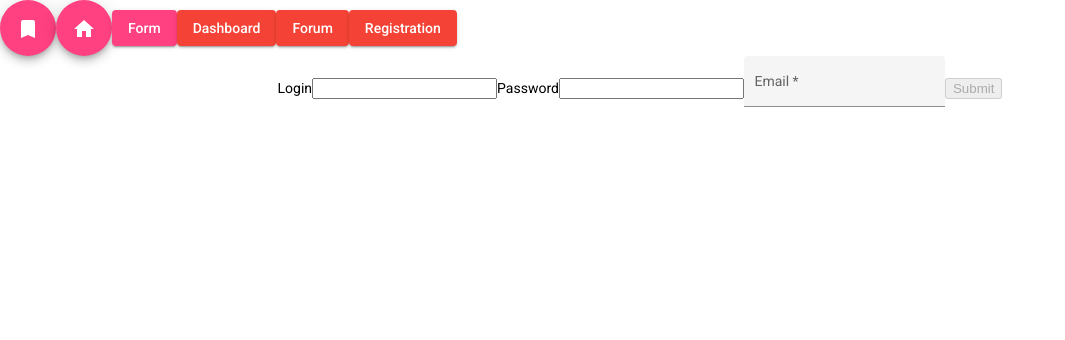
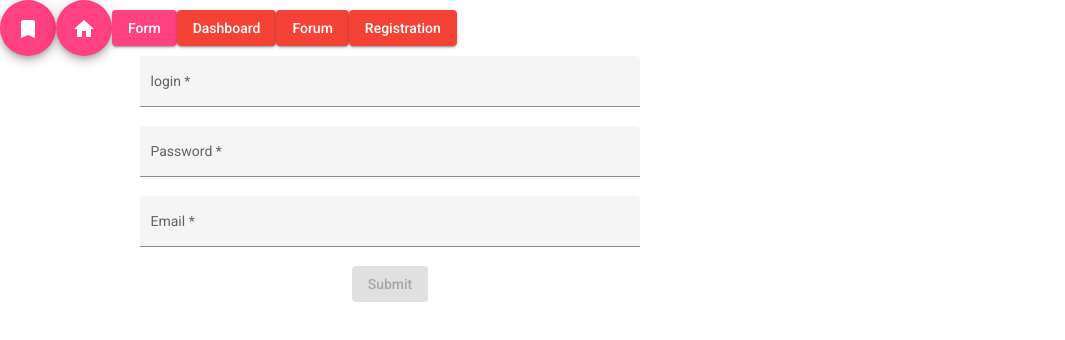
Before and after one commit to Gena3272/currency-conversion, an Angular app: page /registration in a window 1280 px wide. Shown: the top 340 px of the page, without its empty margins (0-1065 px from the left). Built offline with nearby package versions, Linux system fonts and the light colour scheme.

Commit message:
Registration Form
* Create form (login, password, email and button)
* work with canDeactivate

```diff
--- a/src/app/app.component.html
+++ b/src/app/app.component.html
@@ -33,7 +33,7 @@
   Forum
 </button>
 <button
-  mat-raised-button
+   mat-raised-button
   color="warn"
   routerLink="/registration">
 
--- a/src/app/components/registration-form/components/registration-form/registration-form.component.html
+++ b/src/app/components/registration-form/components/registration-form/registration-form.component.html
@@ -1,21 +1,74 @@
 <div class="container">
-  <form [formGroup]="registrationForm">
+  <form
+    [formGroup]="registrationForm"
+    class="example-form">
 
-    <label>Login</label>
-    <input type="text" formControlName="login">
+    <div>
+      <mat-form-field class="example-full-width" appearance="fill">
 
-    <label>Password</label>
-    <input type="password" formControlName="password">
+        <mat-label>login</mat-label>
+        <input class="login" formControlName="login" matInput placeholder="login...">
 
-    <mat-form-field class="example-full-width" appearance="fill">
-      <mat-label>Email</mat-label>
-      <input type="email" matInput formControlName="email"
-             placeholder="Ex. pat@example.com">
-    </mat-form-field>
+        <mat-error
+          *ngIf="registrationForm.controls['login'].hasError('minLength')
+          && (registrationForm.get('login').dirty)">
+
+            Your login cannot be less than 5 characters
+        </mat-error>
+
+        <mat-error
+          *ngIf="registrationForm.controls['login'].hasError('maxlength')
+          && (registrationForm.get('login').dirty)">
+
+            Your login cannot exceed 16 characters.
+        </mat-error>
+
+      </mat-form-field>
+    </div>
+
+    <div>
+      <mat-form-field class="example-full-width" appearance="fill">
+
+        <mat-label>Password</mat-label>
+        <input type="password" formControlName="password" matInput placeholder="password...">
+
+        <mat-error
+          *ngIf="registrationForm.controls['password'].hasError('maxlength') &&
+          (registrationForm.get('password').dirty)">
+
+            Your password cannot exceed 16 characters.
+        </mat-error>
+
+      </mat-form-field>
+    </div>
+
+    <div>
+      <mat-form-field class="example-full-width" appearance="fill">
+
+        <mat-label>Email</mat-label>
+        <input type="email" matInput formControlName="email"  placeholder="Ex.pat@example.com">
+      </mat-form-field>
+
+      <mat-error
+        *ngIf="registrationForm.get('email').hasError('required')
+        && (registrationForm.get('email').dirty)">
+
+          Please provide email
+      </mat-error>
+
+      <mat-error
+        *ngIf="registrationForm.get('email').hasError('email')
+        && (registrationForm.get('email').dirty)">
+
+          Please provide valid email
+      </mat-error>
+    </div>
 
     <button
+      mat-raised-button
       type="submit"
-      [disabled]="registrationForm.invalid">
+      [disabled]="registrationForm.invalid"
+      (click)="registrationAccount()">
 
         Submit
     </button>
--- a/src/app/components/registration-form/components/registration-form/registration-form.component.scss
+++ b/src/app/components/registration-form/components/registration-form/registration-form.component.scss
@@ -0,0 +1,13 @@
+.login {
+  text-transform: capitalize;
+}
+
+.example-form {
+  min-width: 150px;
+  max-width: 500px;
+  width: 100%;
+}
+
+.example-full-width {
+  width: 100%;
+}
--- a/src/app/components/registration-form/components/registration-form/registration-form.component.ts
+++ b/src/app/components/registration-form/components/registration-form/registration-form.component.ts
@@ -1,25 +1,31 @@
+// Angular
 import { Component } from '@angular/core';
 import { FormControl, FormGroup, Validators } from "@angular/forms";
-import { RegExInEmail } from "../../constants/registration-form";
+
+// Constants
+import { RegExInEmail, RegExInLogin, RegExInPassword } from "../../constants/registration-form";
+
+// Services
+import { RegistrationFormService } from "../../services/registration-form.service";
 
 @Component({
   selector: 'app-registration-form',
   templateUrl: './registration-form.component.html',
-  styleUrls: ['./registration-form.component.scss']
+  styleUrls: ['./registration-form.component.scss'],
 })
 export class RegistrationFormComponent {
   registrationForm: FormGroup = new FormGroup({
 
     login: new FormControl('', [
       Validators.required,
-      Validators.pattern(''),
+      Validators.pattern(RegExInLogin),
       Validators.minLength(5),
       Validators.maxLength(16),
     ]),
 
     password: new FormControl('', [
       Validators.required,
-      Validators.pattern(''),
+      Validators.pattern(RegExInPassword),
       Validators.minLength(8),
       Validators.maxLength(16),
     ]),
@@ -28,6 +34,12 @@ export class RegistrationFormComponent {
       Validators.required,
       Validators.pattern(RegExInEmail),
       Validators.email,
-    ])
-  })
+    ]),
+  });
+
+  constructor(private registrationFormService: RegistrationFormService) {}
+
+  registrationAccount(): void {
+    this.registrationFormService.isValidForm = this.registrationForm.valid;
+  }
 }
--- a/src/app/components/registration-form/constants/registration-form.ts
+++ b/src/app/components/registration-form/constants/registration-form.ts
@@ -1,4 +1,3 @@
-export const RegExInEmail =
-  '@"^[\\w!#$%&\'*+\\-/=?\\^_`{|}~]+(\\.[\\w!#$%&\'*+\\-/=?\\^_`{|}~]+)*"\n' +
-  '+ "@"\n' +
-  '+ @"((([\\-\\w]+\\.)+[a-zA-Z]{2,4})|(([0-9]{1,3}\\.){3}[0-9]{1,3}))$";';
+export const RegExInEmail = '^((([0-9A-Za-z]{1}[-0-9A-z\\.]{0,30}[0-9A-Za-z]?)|([0-9А-Яа-я]{1}[-0-9А-я\\.]{0,30}[0-9А-Яа-я]?))@([-A-Za-z]{1,}\\.){1,}[-A-Za-z]{2,})$';
+export const RegExInPassword = '^(?=.*\\d)(?=.*[a-z])(?=.*[A-Z])(?!.*\\s).*$';
+export const RegExInLogin = '^[a-zA-Z][a-zA-Z0-9-_\\.]{5,16}$';
--- /dev/null
+++ b/src/app/components/registration-form/guards/registration-form.guard.ts
@@ -0,0 +1,37 @@
+// Angular
+import { Injectable } from '@angular/core';
+import { ActivatedRouteSnapshot, CanDeactivate, RouterStateSnapshot, UrlTree } from '@angular/router';
+
+// RxJs
+import { Observable } from 'rxjs';
+
+// Material
+import { MatDialog } from "@angular/material/dialog";
+
+// Services
+import { RegistrationFormService } from "../services/registration-form.service";
+
+// Components
+import { HomeDialogComponent } from "../../shared/components/home-dialog/home-dialog.component";
+
+@Injectable({
+  providedIn: 'root',
+})
+export class RegistrationFormGuard implements CanDeactivate<unknown> {
+  constructor(
+    private registrationFormService: RegistrationFormService,
+    private dialog: MatDialog,
+  ) {}
+
+  canDeactivate(
+    component: unknown,
+    currentRoute: ActivatedRouteSnapshot,
+    currentState: RouterStateSnapshot,
+    nextState?: RouterStateSnapshot): Observable<boolean | UrlTree> | Promise<boolean | UrlTree> | boolean | UrlTree {
+    if(!this.registrationFormService.isValidForm) {
+      this.dialog.open(HomeDialogComponent);
+    }
+
+    return this.registrationFormService.isValidForm;
+  }
+}
--- a/src/app/components/registration-form/registration-form.module.ts
+++ b/src/app/components/registration-form/registration-form.module.ts
@@ -1,14 +1,26 @@
+// Angular
 import { NgModule } from '@angular/core';
 import { CommonModule } from '@angular/common';
-import { RegistrationFormRoutingModule } from "./registration-form-routing.module";
-import { RegistrationFormComponent } from './components/registration-form/registration-form.component';
 import { ReactiveFormsModule } from "@angular/forms";
+
+// Material
 import { MatFormFieldModule } from "@angular/material/form-field";
 import { MatInputModule } from "@angular/material/input";
+import { MatButtonModule } from "@angular/material/button";
+
+// Modules
+import { RegistrationFormRoutingModule } from "./registration-form-routing.module";
+
+// Components
+import { RegistrationFormComponent } from './components/registration-form/registration-form.component';
+import { HomeDialogComponent } from "../shared/components/home-dialog/home-dialog.component";
 
 @NgModule({
   declarations: [
     RegistrationFormComponent,
+  ],
+  entryComponents: [
+    HomeDialogComponent,
   ],
   imports: [
     CommonModule,
@@ -16,9 +28,10 @@ import { MatInputModule } from "@angular/material/input";
     ReactiveFormsModule,
     MatFormFieldModule,
     MatInputModule,
+    MatButtonModule,
   ],
   exports: [
     RegistrationFormRoutingModule,
-  ]
+  ],
 })
 export class RegistrationFormModule {}
--- /dev/null
+++ b/src/app/components/registration-form/services/registration-form.service.ts
@@ -0,0 +1,9 @@
+// Angular
+import { Injectable } from '@angular/core';
+
+@Injectable({
+  providedIn: 'root',
+})
+export class RegistrationFormService {
+  isValidForm = false;
+}
```
Also changed, not shown: src/app/components/registration-form/registration-form-routing.module.ts (+7 -1 lines).
